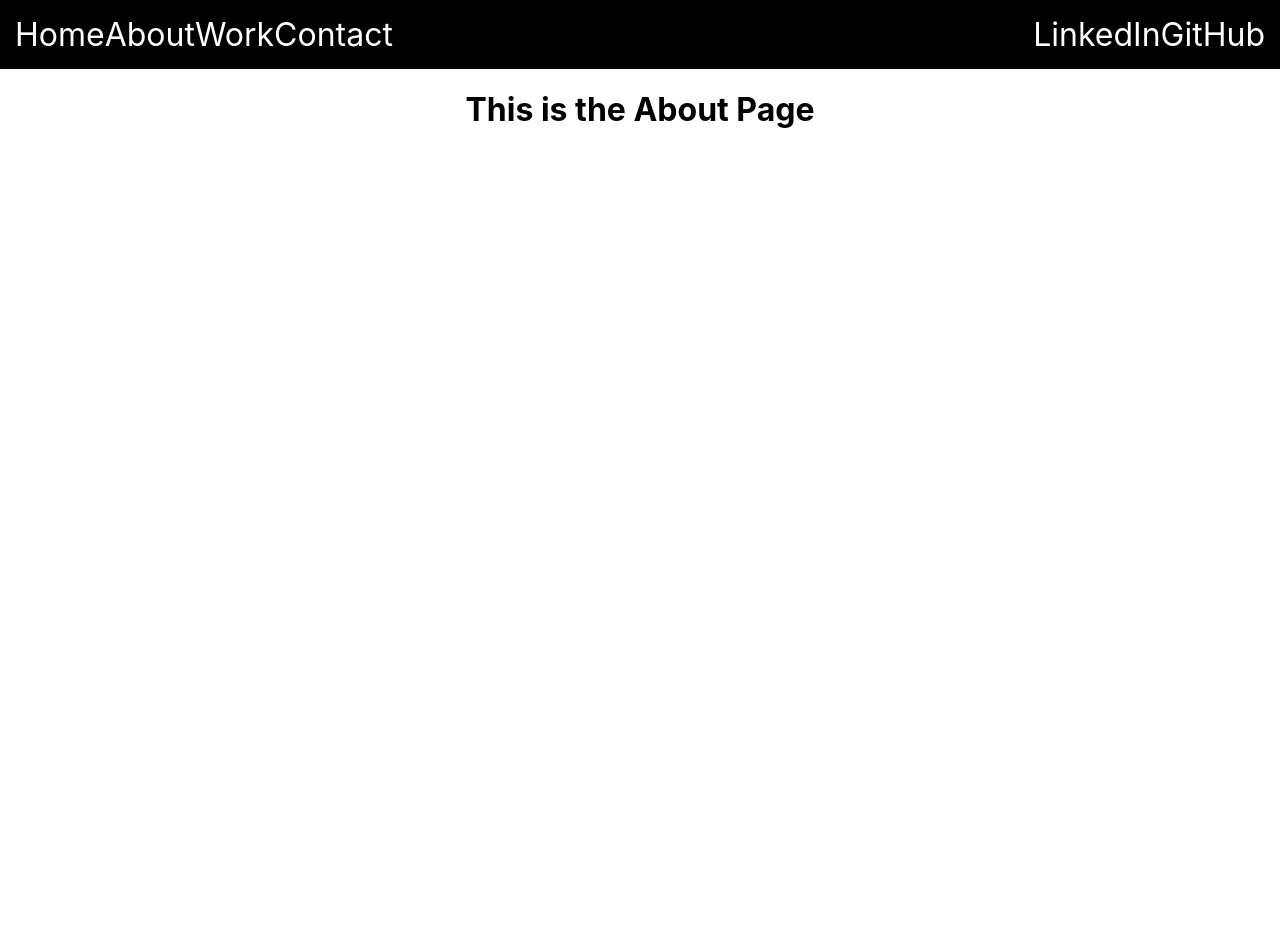
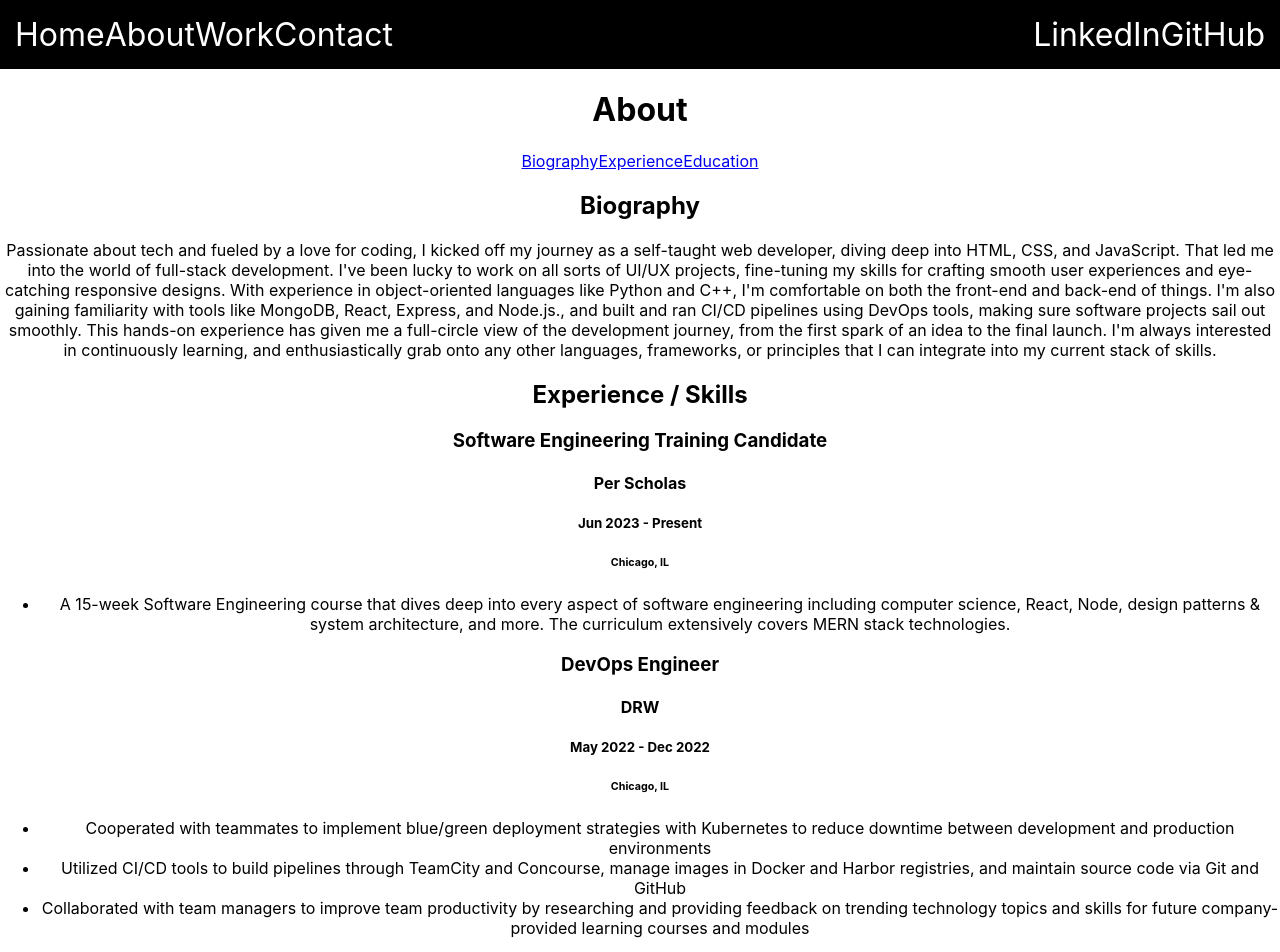
Before and after one commit to cynthiaobia/portfolio, a React (Create React App) app: page /about in a window 1280 px wide. Shown: the top 952 px of the page. Before the commit the page ends 800 px from the top, so only its background shows below. Built offline with nearby package versions, Linux system fonts and the light colour scheme.

Commit message:
added anchor links to about, added Skills component, added data and mapping in Experience component

```diff
--- /dev/null
+++ b/src/components/about/Bio.js
@@ -0,0 +1,14 @@
+
+export default function Bio() {
+  return (
+    <div>
+
+      <h2>Biography</h2>
+
+      <p>
+      Passionate about tech and fueled by a love for coding, I kicked off my journey as a self-taught web developer, diving deep into HTML, CSS, and JavaScript. That led me into the world of full-stack development. I've been lucky to work on all sorts of UI/UX projects, fine-tuning my skills for crafting smooth user experiences and eye-catching responsive designs. With experience in object-oriented languages like Python and C++, I'm comfortable on both the front-end and back-end of things. I'm also gaining familiarity with tools like MongoDB, React, Express, and Node.js., and built and ran CI/CD pipelines using DevOps tools, making sure software projects sail out smoothly. This hands-on experience has given me a full-circle view of the development journey, from the first spark of an idea to the final launch. I'm always interested in continuously learning, and enthusiastically grab onto any other languages, frameworks, or principles that I can integrate into my current stack of skills.
+      </p>
+
+    </div>
+  )
+}
--- /dev/null
+++ b/src/components/about/Education.js
@@ -0,0 +1,9 @@
+
+export default function Education() {
+  return (
+    <div>
+      <h2>Education / Certifications</h2>
+      <p>This is my Education</p>
+    </div>
+  )
+}
--- /dev/null
+++ b/src/components/about/Experience.js
@@ -0,0 +1,54 @@
+
+export default function Experience() {
+
+  const experience = [
+    {
+      id: 0,
+      company: 'Per Scholas',
+      role: 'Software Engineering Training Candidate',
+      location: 'Chicago, IL',
+      date: 'Jun 2023 - Present',
+      description: [
+        'A 15-week Software Engineering course that dives deep into every aspect of software engineering including computer science, React, Node, design patterns & system architecture, and more. The curriculum extensively covers MERN stack technologies.'
+      ]
+    },
+
+    {
+      id: 2,
+      company: 'DRW',
+      role: 'DevOps Engineer',
+      location: 'Chicago, IL',
+      date: 'May 2022 - Dec 2022',
+      description: [
+        'Cooperated with teammates to implement blue/green deployment strategies with Kubernetes to reduce downtime between development and production environments',
+
+        'Utilized CI/CD tools to build pipelines through TeamCity and Concourse, manage images in Docker and Harbor registries, and maintain source code via Git and GitHub',
+
+        'Collaborated with team managers to improve team productivity by researching and providing feedback on trending technology topics and skills for future company-provided learning courses and modules'
+      ]
+    }
+  ]
+
+  return (
+    <div>
+      <h2>Experience / Skills</h2>
+
+      {
+        experience.map( item =>
+          <div key={item.id}>
+            <h3>{item.role}</h3>
+            <h4>{item.company}</h4>
+            <h5>{item.date}</h5>
+            <h6>{item.location}</h6>
+            <ul>
+              { item.description.map(
+                ele => <li key={item.description.indexOf(ele)}>{ele}</li>
+              )}
+            </ul>
+          </div>
+        )
+      }
+
+    </div>
+  )
+}
--- a/src/pages/About.js
+++ b/src/pages/About.js
@@ -1,6 +1,23 @@
+
+import Bio from "../components/about/Bio";
+import Experience from "../components/about/Experience";
+import Education from "../components/about/Education";
 
 export default function About(props) {
   return (
-    <h1>This is the About Page</h1>
+    <div>
+
+      <h1>About</h1>
+      <div>
+        <a href="#">Biography</a>
+        <a href="#">Experience</a>
+        <a href="#">Education</a>
+      </div>
+
+      <Bio />
+      <Experience />
+      <Education />
+
+    </div>
   )
 };
```
Also changed, not shown: src/components/about/Skills.js (added).
